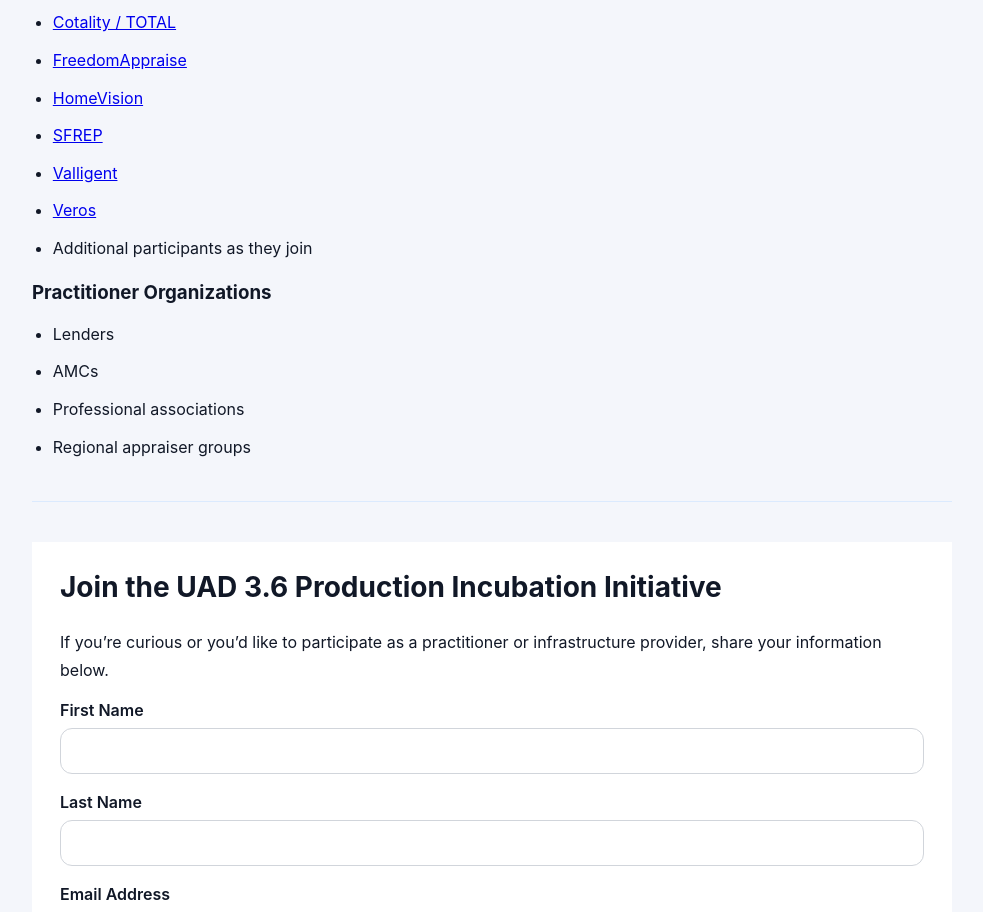
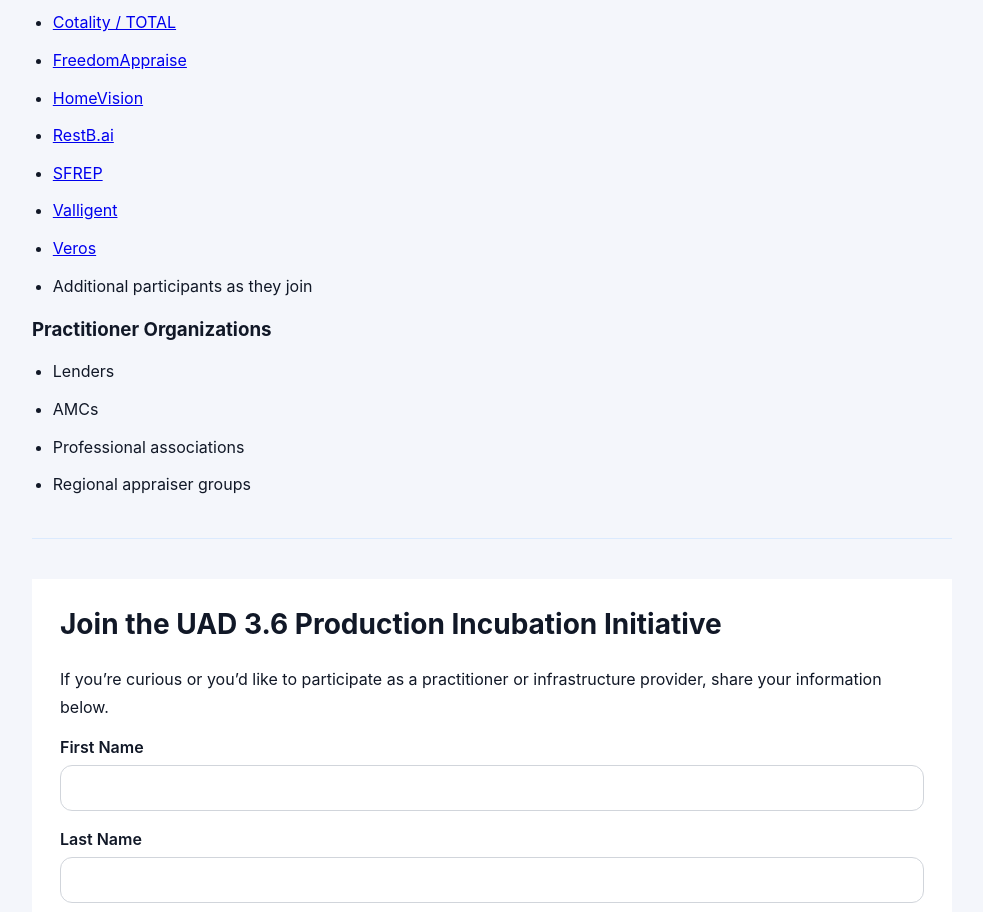
Before and after one commit to UAD36Admin/UAD36Reactapp, a React (Vite) app: page / in a window 1280 px wide. Shown: the part 5440-6352 px from the top of the page, without its empty margins (148-1131 px from the left). Built offline with nearby package versions, Linux system fonts and the light colour scheme; the HTML template or start-up script is replaced by a standard one.

Commit message:
RestB ai added

```diff
--- a/src/App.jsx
+++ b/src/App.jsx
@@ -314,6 +314,12 @@
 </li>
 
 <li>
+    <a href="https://restb.ai/" target="_blank">
+        RestB.ai
+    </a>
+</li>
+
+<li>
     <a href="https://sfrep.com/" target="_blank">
         SFREP
     </a>
```
